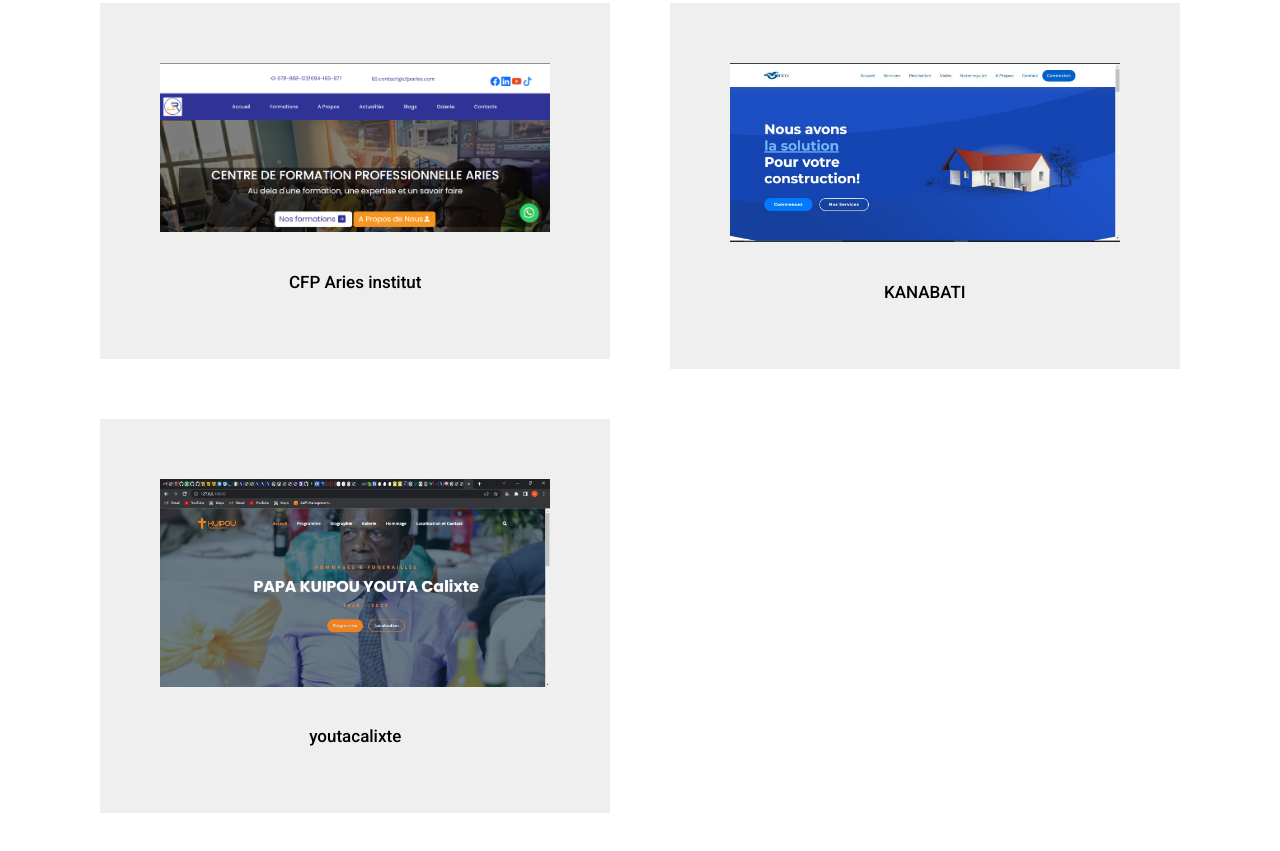
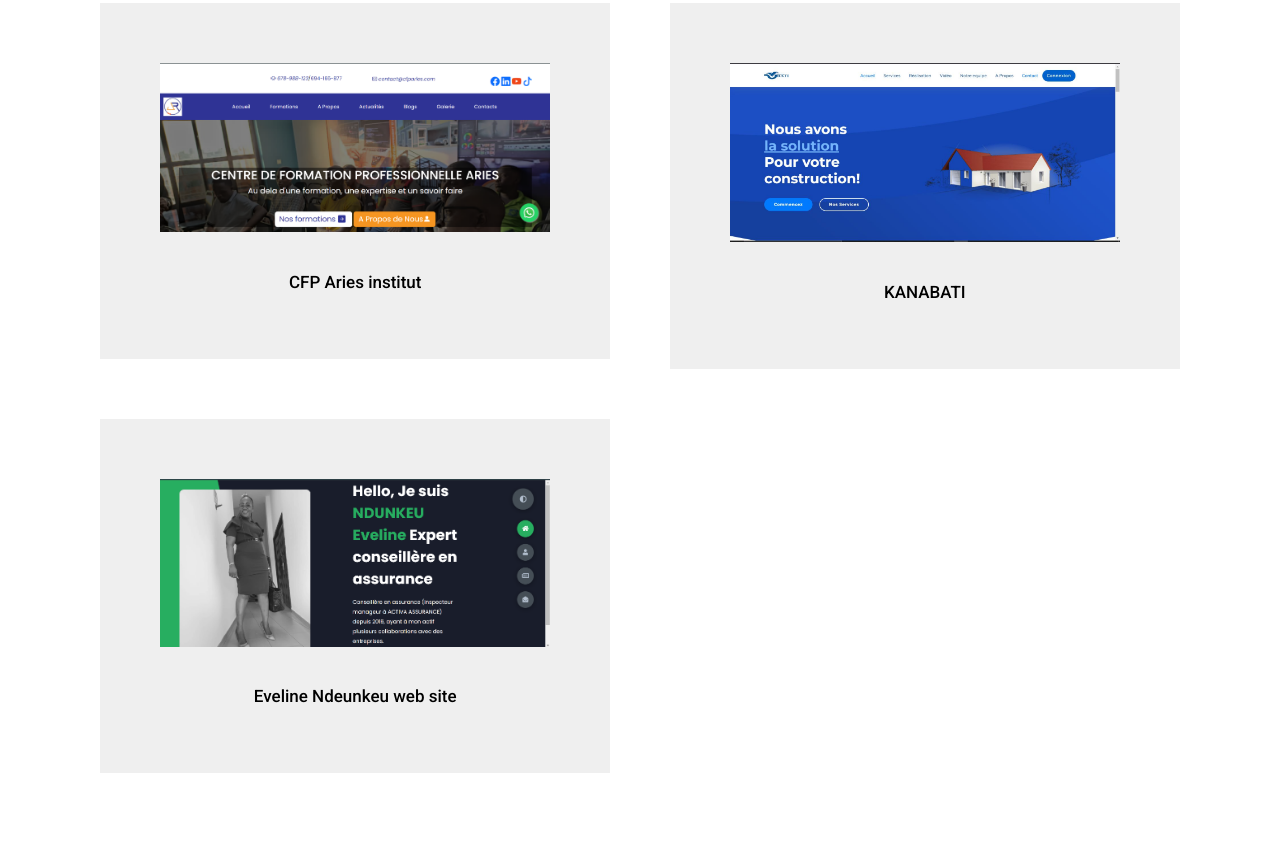
Before and after one commit to electriquemetalman/stivingtatga.github.io, a plain HTML site: page index.html in a window 1280 px wide. Shown: the part 9982-10833 px from the top of the page. Drawn offline with Linux system fonts and the light colour scheme; a web font is replaced by a local one.

Commit message:
update extention image and add web site link

```diff
--- a/index.html
+++ b/index.html
@@ -750,7 +750,7 @@
                                     data-size="1050x700">
 
                                 </a>
-                                <img src="images/portfolio/cfp-aries.PNG" alt="">
+                                <img src="images/portfolio/cfp-aries.png" alt="">
                                 <a href="https://cfparies.com/" class="item-folio__project-link" title="Project link"
                                     target="_blank"></a>
                             </div>
@@ -769,13 +769,13 @@
                                     data-size="1050x700">
 
                                 </a>
-                                <img src="images/portfolio/youtacalixte.JPG" alt="">
-                                <a href="https://youtacalixte.com/" class="item-folio__project-link" title="Project link"
+                                <img src="images/portfolio/evelinewebsite.png" alt="">
+                                <a href="https://nevelineactivaassurance.com/" class="item-folio__project-link" title="Project link"
                                     target="_blank"></a>
                             </div>
                             <div class="item-folio__text">
                                 <h4 class="item-folio__title">
-                                    youtacalixte
+                                    Eveline Ndeunkeu web site
                                 </h4>
                             </div>
                         </div>
```
Also changed, not shown: images/portfolio/evelinewebsite.png (added).
